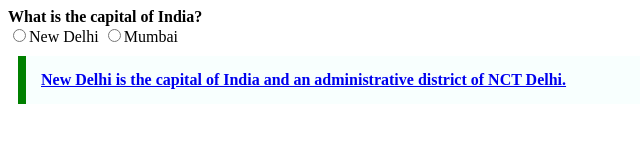
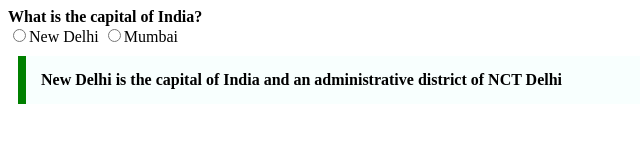
Before and after one commit to acciojob/trivia-adarshgiri55, a website: page main.html in a window 1280 px wide. Shown: the whole page, without its empty margins (0-640 px from the left). Drawn offline with Linux system fonts and the light colour scheme.

Commit message:
created a submission

```diff
--- a/main.html
+++ b/main.html
@@ -11,15 +11,16 @@
     <script type="text/javascript" src="./script.js">
 </script>
 	<div>
-	<b>What is the capital of India?</b>
+	<b class="">What is the capital of India?</b>
 
 	</div>
 <div>
 	<input type="radio" name="q1">New Delhi
 	<input type="radio" name="q1">Mumbai
 </div>
-	<div class="ans">
-		<a href="https://en.wikipedia.org/wiki/New_Delhi">New Delhi is the capital of India and an administrative district of NCT Delhi.</a>
+	<div >
+		<blockquote cite="https://en.wikipedia.org/wiki/New_Delhi">New Delhi is the capital of India and an administrative district of NCT Delhi</blockquote>
+
 
 	</div>
 </body>
--- a/styles.css
+++ b/styles.css
@@ -1,6 +1,9 @@
 
 /* Your CSS Code here. */
-.ans{
+.q{
+	margin:20px;
+}
+blockquote{
 	max-width:600px;
 	margin: 10px;
 	padding: 15px;
```
